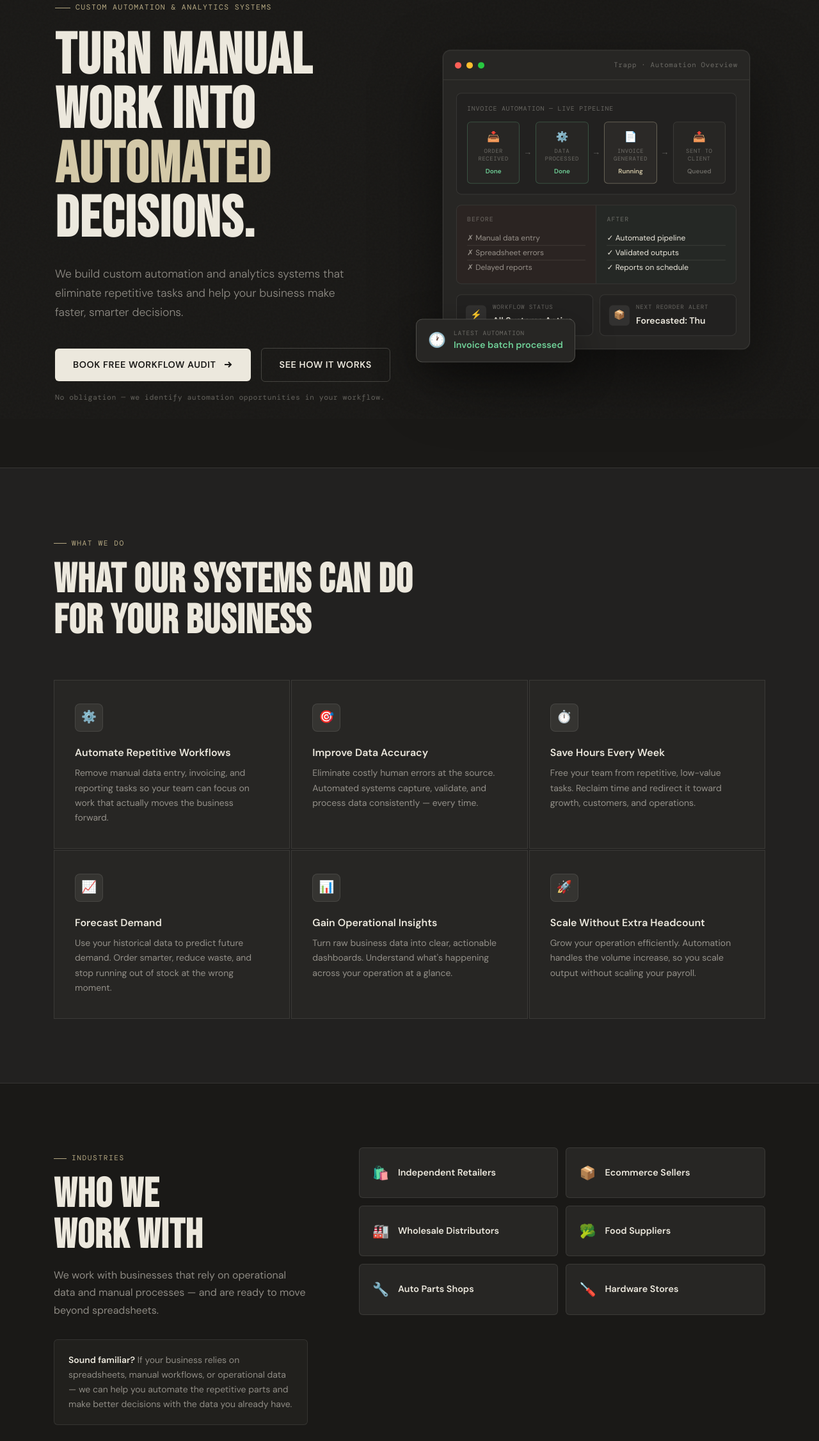
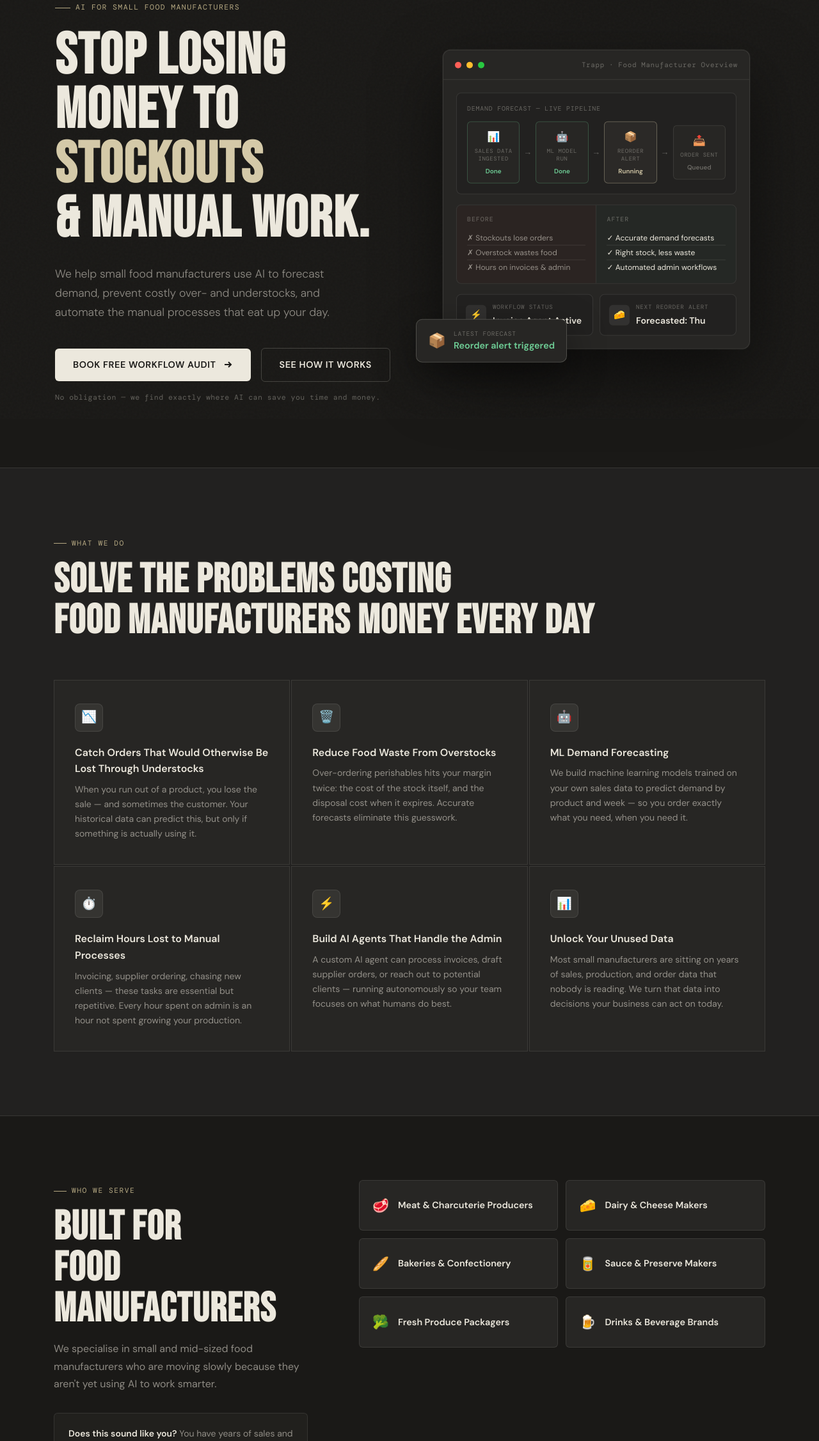
Before and after one commit to GergT/LandingTrapp, a plain HTML site: page index.html in a window 1280 px wide. Shown: the part 145-2398 px from the top of the page at 64% size. Drawn offline with nearby package versions, Linux system fonts and the light colour scheme.

Commit message:
Update index.html for improved messaging and focus

```diff
--- a/index.html
+++ b/index.html
@@ -3,14 +3,13 @@
 <head>
   <meta charset="UTF-8" />
   <meta name="viewport" content="width=device-width, initial-scale=1.0" />
-  <meta name="description" content="Trapp Analytics & Automations — We build custom automation systems and analytics tools that remove repetitive manual work and help businesses make better operational decisions." />
-  <title>Trapp Analytics & Automations — Turn Manual Work Into Automated Decisions</title>
+  <meta name="description" content="Trapp Analytics & Automations — We help small food manufacturers stop losing money to stockouts and manual processes with AI-powered demand forecasting and workflow automation." />
+  <title>Trapp Analytics & Automations — AI for Small Food Manufacturers</title>
 
   <link rel="preconnect" href="https://fonts.googleapis.com" />
   <link rel="preconnect" href="https://fonts.gstatic.com" crossorigin />
   <link href="https://fonts.googleapis.com/css2?family=Bebas+Neue&family=DM+Sans:wght@300;400;500;600&family=DM+Mono:wght@400;500&display=swap" rel="stylesheet" />
   <link rel="icon" type="image/x-icon" href="dark_logo.png" />
-
   <style>
     /* ─── TOKENS ─────────────────────────────────────────────── */
     :root {
@@ -390,7 +389,7 @@
       position: relative; overflow: hidden;
     }
     #cta::before {
-      content: 'AUTOMATE';
+      content: 'FORECAST';
       position: absolute; top: -0.1em; left: -0.02em;
       font-family: var(--font-head); font-size: 28vw; line-height: 1;
       color: rgba(26,25,23,0.04); pointer-events: none; user-select: none;
@@ -522,12 +521,12 @@
     <div class="hero-grid">
 
       <div class="hero-left">
-        <div class="hero-eyebrow reveal">Custom Automation & Analytics Systems</div>
+        <div class="hero-eyebrow reveal">AI for Small Food Manufacturers</div>
         <h1 class="reveal reveal-d1">
-          Turn Manual<br />Work Into<br /><em>Automated</em><br />Decisions.
+          Stop Losing<br />Money To<br /><em>Stockouts</em><br />&amp; Manual Work.
         </h1>
         <p class="hero-sub reveal reveal-d2">
-          We build custom automation and analytics systems that eliminate repetitive tasks and help your business make faster, smarter decisions.
+          We help small food manufacturers use AI to forecast demand, prevent costly over- and understocks, and automate the manual processes that eat up your day.
         </p>
         <div class="hero-actions reveal reveal-d3">
           <a class="btn" href="https://calendly.com/trappanalyticsandautomations/30min" target="_blank" rel="noopener">
@@ -536,7 +535,7 @@
           </a>
           <a class="btn btn-ghost" href="#how">See How It Works</a>
         </div>
-        <p class="hero-note reveal reveal-d4">No obligation — we identify automation opportunities in your workflow.</p>
+        <p class="hero-note reveal reveal-d4">No obligation — we find exactly where AI can save you time and money.</p>
       </div>
 
       <div class="hero-visual reveal reveal-d2">
@@ -545,35 +544,35 @@
             <div class="dash-dot"></div>
             <div class="dash-dot"></div>
             <div class="dash-dot"></div>
-            <span class="dash-title">Trapp · Automation Overview</span>
+            <span class="dash-title">Trapp · Food Manufacturer Overview</span>
           </div>
           <div class="dash-body">
 
             <!-- Workflow pipeline -->
             <div class="dash-pipeline">
-              <div class="dash-chart-label">Invoice Automation — Live Pipeline</div>
+              <div class="dash-chart-label">Demand Forecast — Live Pipeline</div>
               <div class="pipeline-steps">
                 <div class="pipeline-step done">
-                  <div class="ps-icon">📥</div>
-                  <div class="ps-label">Order Received</div>
+                  <div class="ps-icon">📊</div>
+                  <div class="ps-label">Sales Data Ingested</div>
                   <div class="ps-status">Done</div>
                 </div>
                 <div class="pipeline-arrow">→</div>
                 <div class="pipeline-step done">
-                  <div class="ps-icon">⚙️</div>
-                  <div class="ps-label">Data Processed</div>
+                  <div class="ps-icon">🤖</div>
+                  <div class="ps-label">ML Model Run</div>
                   <div class="ps-status">Done</div>
                 </div>
                 <div class="pipeline-arrow">→</div>
                 <div class="pipeline-step active">
-                  <div class="ps-icon">📄</div>
-                  <div class="ps-label">Invoice Generated</div>
+                  <div class="ps-icon">📦</div>
+                  <div class="ps-label">Reorder Alert</div>
                   <div class="ps-status ps-active">Running</div>
                 </div>
                 <div class="pipeline-arrow">→</div>
                 <div class="pipeline-step idle">
                   <div class="ps-icon">📤</div>
-                  <div class="ps-label">Sent to Client</div>
+                  <div class="ps-label">Order Sent</div>
                   <div class="ps-status ps-idle">Queued</div>
                 </div>
               </div>
@@ -583,16 +582,16 @@
             <div class="dash-compare">
               <div class="compare-col compare-before">
                 <div class="compare-head">Before</div>
-                <div class="compare-item">✗ Manual data entry</div>
-                <div class="compare-item">✗ Spreadsheet errors</div>
-                <div class="compare-item">✗ Delayed reports</div>
+                <div class="compare-item">✗ Stockouts lose orders</div>
+                <div class="compare-item">✗ Overstock wastes food</div>
+                <div class="compare-item">✗ Hours on invoices & admin</div>
               </div>
               <div class="compare-divider"></div>
               <div class="compare-col compare-after">
                 <div class="compare-head">After</div>
-                <div class="compare-item">✓ Automated pipeline</div>
-                <div class="compare-item">✓ Validated outputs</div>
-                <div class="compare-item">✓ Reports on schedule</div>
+                <div class="compare-item">✓ Accurate demand forecasts</div>
+                <div class="compare-item">✓ Right stock, less waste</div>
+                <div class="compare-item">✓ Automated admin workflows</div>
               </div>
             </div>
 
@@ -602,11 +601,11 @@
                 <div class="dash-pill-icon">⚡</div>
                 <div class="dash-pill-text">
                   <div class="label">Workflow Status</div>
-                  <div class="val">All Systems Active</div>
+                  <div class="val">Invoice Agent Active</div>
                 </div>
               </div>
               <div class="dash-pill">
-                <div class="dash-pill-icon">📦</div>
+                <div class="dash-pill-icon">🧀</div>
                 <div class="dash-pill-text">
                   <div class="label">Next Reorder Alert</div>
                   <div class="val">Forecasted: Thu</div>
@@ -617,10 +616,10 @@
           </div>
         </div>
         <div class="hero-badge">
-          <div class="badge-icon">🕐</div>
+          <div class="badge-icon">📦</div>
           <div class="badge-text">
-            <div class="label">Latest Automation</div>
-            <div class="val">Invoice batch processed</div>
+            <div class="label">Latest Forecast</div>
+            <div class="val">Reorder alert triggered</div>
           </div>
         </div>
       </div>
@@ -634,44 +633,44 @@
   <div class="wrap">
     <div class="benefits-intro">
       <div class="section-label reveal">What We Do</div>
-      <h2 class="reveal reveal-d1">What Our Systems Can Do<br />For Your Business</h2>
+      <h2 class="reveal reveal-d1">Solve The Problems Costing<br />Food Manufacturers Money Every Day</h2>
     </div>
     <div class="benefits-grid">
 
       <div class="benefit-card reveal">
-        <div class="benefit-icon">⚙️</div>
-        <div class="benefit-title">Automate Repetitive Workflows</div>
-        <div class="benefit-body">Remove manual data entry, invoicing, and reporting tasks so your team can focus on work that actually moves the business forward.</div>
+        <div class="benefit-icon">📉</div>
+        <div class="benefit-title">Catch Orders That Would Otherwise Be Lost Through Understocks</div>
+        <div class="benefit-body">When you run out of a product, you lose the sale — and sometimes the customer. Your historical data can predict this, but only if something is actually using it.</div>
       </div>
 
       <div class="benefit-card reveal reveal-d1">
-        <div class="benefit-icon">🎯</div>
-        <div class="benefit-title">Improve Data Accuracy</div>
-        <div class="benefit-body">Eliminate costly human errors at the source. Automated systems capture, validate, and process data consistently — every time.</div>
+        <div class="benefit-icon">🗑️</div>
+        <div class="benefit-title">Reduce Food Waste From Overstocks</div>
+        <div class="benefit-body">Over-ordering perishables hits your margin twice: the cost of the stock itself, and the disposal cost when it expires. Accurate forecasts eliminate this guesswork.</div>
       </div>
 
       <div class="benefit-card reveal reveal-d2">
-        <div class="benefit-icon">⏱️</div>
-        <div class="benefit-title">Save Hours Every Week</div>
-        <div class="benefit-body">Free your team from repetitive, low-value tasks. Reclaim time and redirect it toward growth, customers, and operations.</div>
+        <div class="benefit-icon">🤖</div>
+        <div class="benefit-title">ML Demand Forecasting</div>
+        <div class="benefit-body">We build machine learning models trained on your own sales data to predict demand by product and week — so you order exactly what you need, when you need it.</div>
       </div>
 
       <div class="benefit-card reveal reveal-d3">
-        <div class="benefit-icon">📈</div>
-        <div class="benefit-title">Forecast Demand</div>
-        <div class="benefit-body">Use your historical data to predict future demand. Order smarter, reduce waste, and stop running out of stock at the wrong moment.</div>
+        <div class="benefit-icon">⏱️</div>
+        <div class="benefit-title">Reclaim Hours Lost to Manual Processes</div>
+        <div class="benefit-body">Invoicing, supplier ordering, chasing new clients — these tasks are essential but repetitive. Every hour spent on admin is an hour not spent growing your production.</div>
       </div>
 
       <div class="benefit-card reveal reveal-d4">
-        <div class="benefit-icon">📊</div>
-        <div class="benefit-title">Gain Operational Insights</div>
-        <div class="benefit-body">Turn raw business data into clear, actionable dashboards. Understand what's happening across your operation at a glance.</div>
+        <div class="benefit-icon">⚡</div>
+        <div class="benefit-title">Build AI Agents That Handle the Admin</div>
+        <div class="benefit-body">A custom AI agent can process invoices, draft supplier orders, or reach out to potential clients — running autonomously so your team focuses on what humans do best.</div>
       </div>
 
       <div class="benefit-card reveal reveal-d5">
-        <div class="benefit-icon">🚀</div>
-        <div class="benefit-title">Scale Without Extra Headcount</div>
-        <div class="benefit-body">Grow your operation efficiently. Automation handles the volume increase, so you scale output without scaling your payroll.</div>
+        <div class="benefit-icon">📊</div>
+        <div class="benefit-title">Unlock Your Unused Data</div>
+        <div class="benefit-body">Most small manufacturers are sitting on years of sales, production, and order data that nobody is reading. We turn that data into decisions your business can act on today.</div>
       </div>
 
     </div>
@@ -684,41 +683,41 @@
     <div class="industries-layout">
 
       <div class="industries-left">
-        <div class="section-label reveal">Industries</div>
-        <h2 class="reveal reveal-d1">Who We<br />Work With</h2>
+        <div class="section-label reveal">Who We Serve</div>
+        <h2 class="reveal reveal-d1">Built For<br />Food Manufacturers</h2>
         <p class="section-sub reveal reveal-d2" style="margin-bottom:32px;">
-          We work with businesses that rely on operational data and manual processes — and are ready to move beyond spreadsheets.
+          We specialise in small and mid-sized food manufacturers who are moving slowly because they aren't yet using AI to work smarter.
         </p>
         <div class="industries-note reveal reveal-d3">
-          <strong>Sound familiar?</strong> If your business relies on spreadsheets, manual workflows, or operational data — we can help you automate the repetitive parts and make better decisions with the data you already have.
+          <strong>Does this sound like you?</strong> You have years of sales and order data sitting in spreadsheets. You're losing stock to guesswork. Your team spends hours every week on invoices, ordering, or chasing clients. We can change all of that.
         </div>
       </div>
 
       <div class="industries-right">
         <div class="industries-grid">
           <div class="industry-card reveal">
-            <div class="industry-icon">🛍️</div>
-            <div class="industry-name">Independent Retailers</div>
+            <div class="industry-icon">🥩</div>
+            <div class="industry-name">Meat & Charcuterie Producers</div>
           </div>
           <div class="industry-card reveal reveal-d1">
-            <div class="industry-icon">📦</div>
-            <div class="industry-name">Ecommerce Sellers</div>
+            <div class="industry-icon">🧀</div>
+            <div class="industry-name">Dairy & Cheese Makers</div>
           </div>
           <div class="industry-card reveal reveal-d2">
-            <div class="industry-icon">🏭</div>
-            <div class="industry-name">Wholesale Distributors</div>
+            <div class="industry-icon">🥖</div>
+            <div class="industry-name">Bakeries & Confectionery</div>
           </div>
           <div class="industry-card reveal reveal-d3">
-            <div class="industry-icon">🥦</div>
-            <div class="industry-name">Food Suppliers</div>
+            <div class="industry-icon">🥫</div>
+            <div class="industry-name">Sauce & Preserve Makers</div>
           </div>
           <div class="industry-card reveal reveal-d4">
-            <div class="industry-icon">🔧</div>
-            <div class="industry-name">Auto Parts Shops</div>
+            <div class="industry-icon">🥦</div>
+            <div class="industry-name">Fresh Produce Packagers</div>
           </div>
           <div class="industry-card reveal reveal-d5">
-            <div class="industry-icon">🪛</div>
-            <div class="industry-name">Hardware Stores</div>
+            <div class="industry-icon">🍺</div>
+            <div class="industry-name">Drinks & Beverage Brands</div>
           </div>
         </div>
       </div>
@@ -732,28 +731,28 @@
   <div class="wrap">
     <div class="section-label reveal">Process</div>
     <h2 class="reveal reveal-d1">How It Works</h2>
-    <p class="section-sub reveal reveal-d2">Three clear steps from initial conversation to a live system running in your business.</p>
+    <p class="section-sub reveal reveal-d2">Three clear steps from first conversation to a live AI system saving you time and money.</p>
     <div class="steps-grid">
 
       <div class="step reveal reveal-d1">
         <div class="step-num">01</div>
         <div class="step-badge">Step 1</div>
         <div class="step-title">Discovery Call</div>
-        <div class="step-body">We review your current workflows, understand your data sources, and identify exactly where automation can remove friction and save time.</div>
+        <div class="step-body">We dig into your current workflows — how you manage orders, stock, invoicing, and data. We identify exactly where AI can stop you losing money or wasting time.</div>
       </div>
 
       <div class="step reveal reveal-d2">
         <div class="step-num">02</div>
         <div class="step-badge">Step 2</div>
         <div class="step-title">Solution Design</div>
-        <div class="step-body">We design a custom system tailored to your business — no off-the-shelf software, no unnecessary complexity. Just a clear plan built around your operation.</div>
+        <div class="step-body">We design a custom system tailored to your production operation — whether that's a demand forecasting model, an AI agent for admin, or both. A clear plan built around your specific products and data.</div>
       </div>
 
       <div class="step reveal reveal-d3">
         <div class="step-num">03</div>
         <div class="step-badge">Step 3</div>
         <div class="step-title">Build & Deliver</div>
-        <div class="step-body">We implement the system, handle the integration, and train your team so they're confident using it from day one. You get results, not just software.</div>
+        <div class="step-body">We build and integrate the system into how you already work, train your team, and make sure it's running smoothly. You get measurable results — fewer stockouts, less waste, hours saved — from day one.</div>
       </div>
 
     </div>
@@ -764,40 +763,40 @@
 <section id="results" class="section-pad" style="background: var(--bg-raised); border-top: 1px solid var(--border); border-bottom: 1px solid var(--border);">
   <div class="wrap">
     <div class="section-label reveal">Results</div>
-    <h2 class="reveal reveal-d1">What We've Delivered</h2>
-    <p class="section-sub reveal reveal-d2">Real outcomes from systems we've built for businesses like yours.</p>
+    <h2 class="reveal reveal-d1">What We've Built<br />For Food Manufacturers</h2>
+    <p class="section-sub reveal reveal-d2">Real outcomes from AI systems we've built specifically for food production businesses.</p>
 
     <div class="results-layout">
 
       <div class="result-card reveal reveal-d1">
-        <div class="result-title">Invoice Automation System</div>
+        <div class="result-title">ML Demand Forecasting System</div>
         <div class="result-metric">
           <div class="metric-tick"><svg viewBox="0 0 10 10"><polyline points="2,5 4,8 8,2"/></svg></div>
-          <div class="metric-text"><strong>Eliminated manual invoice preparation</strong>End-to-end automation from order to invoice generation with zero manual input.</div>
+          <div class="metric-text"><strong>Eliminated costly stockouts</strong>Historical sales data transformed into weekly demand predictions, so the right products are always available for orders.</div>
         </div>
         <div class="result-metric">
           <div class="metric-tick"><svg viewBox="0 0 10 10"><polyline points="2,5 4,8 8,2"/></svg></div>
-          <div class="metric-text"><strong>Saved 3+ hours per week</strong>Time previously spent on repetitive invoice work redirected to higher-value tasks.</div>
+          <div class="metric-text"><strong>Reduced food waste from overstocks</strong>Better forecast accuracy cut over-ordering on perishable lines, directly improving margin.</div>
         </div>
         <div class="result-metric">
           <div class="metric-tick"><svg viewBox="0 0 10 10"><polyline points="2,5 4,8 8,2"/></svg></div>
-          <div class="metric-text"><strong>Reduced processing errors</strong>Human error removed from the process entirely with validation rules built in.</div>
+          <div class="metric-text"><strong>Data that was ignored, now in use</strong>Years of unused order history turned into a live, actionable decision-making tool.</div>
         </div>
       </div>
 
       <div class="result-card reveal reveal-d2">
-        <div class="result-title">Demand Forecasting System</div>
+        <div class="result-title">Invoice & Admin AI Agent</div>
         <div class="result-metric">
           <div class="metric-tick"><svg viewBox="0 0 10 10"><polyline points="2,5 4,8 8,2"/></svg></div>
-          <div class="metric-text"><strong>Improved purchasing decisions</strong>Historical sales data turned into accurate buy recommendations with confidence scores.</div>
+          <div class="metric-text"><strong>Eliminated manual invoice preparation</strong>End-to-end automation from order received to invoice sent — zero manual input required.</div>
         </div>
         <div class="result-metric">
           <div class="metric-tick"><svg viewBox="0 0 10 10"><polyline points="2,5 4,8 8,2"/></svg></div>
-          <div class="metric-text"><strong>Reduced stock shortages</strong>Proactive reorder alerts replaced reactive firefighting on the warehouse floor.</div>
+          <div class="metric-text"><strong>Saved 3+ hours per week</strong>Time previously spent on repetitive admin redirected to production and business growth.</div>
         </div>
         <div class="result-metric">
           <div class="metric-tick"><svg viewBox="0 0 10 10"><polyline points="2,5 4,8 8,2"/></svg></div>
-          <div class="metric-text"><strong>Reduced product waste</strong>Better forecast accuracy cut over-ordering and improved margin on perishable lines.</div>
+          <div class="metric-text"><strong>Scalable as order volume grows</strong>The agent handles 10 invoices or 1,000 — without adding headcount or slowing down.</div>
         </div>
       </div>
 
@@ -809,8 +808,8 @@
 <section id="cta">
   <div class="wrap">
     <div class="section-label reveal" style="justify-content:center;">Free Workflow Audit</div>
-    <h2 class="reveal reveal-d1">See What You<br />Could Automate</h2>
-    <p class="cta-sub reveal reveal-d2">Book a free workflow audit and discover exactly where your business can save time, reduce errors, and make better decisions.</p>
+    <h2 class="reveal reveal-d1">See Exactly Where<br />AI Can Help You</h2>
+    <p class="cta-sub reveal reveal-d2">Book a free audit and we'll show you specifically where demand forecasting or workflow automation can save you money, reduce waste, and win back your time.</p>
     <a class="btn btn-dark reveal reveal-d3" href="https://calendly.com/trappanalyticsandautomations/30min" target="_blank" rel="noopener" style="font-size:1rem; padding:18px 36px;">
       Book Free Workflow Audit
       <svg viewBox="0 0 16 16" fill="none" stroke="currentColor" stroke-width="2"><path d="M3 8h10M9 4l4 4-4 4"/></svg>
@@ -825,21 +824,21 @@
     <div class="footer-top">
       <div class="footer-brand">
         <img src="dark_logo.png" alt="Trapp Analytics & Automations" />
-        <p class="footer-tagline">Turn manual work and unused data into automated decisions.</p>
+        <p class="footer-tagline">Helping food manufacturers use AI to forecast demand and automate the manual work holding them back.</p>
       </div>
       <div class="footer-col">
         <div class="footer-col-title">Services</div>
-        <a href="#benefits">Workflow Automation</a>
-        <a href="#benefits">Analytics Pipelines</a>
         <a href="#benefits">Demand Forecasting</a>
-        <a href="#benefits">Automated Reporting</a>
+        <a href="#benefits">AI Workflow Agents</a>
+        <a href="#benefits">Invoice Automation</a>
+        <a href="#benefits">Data Analytics</a>
       </div>
       <div class="footer-col">
-        <div class="footer-col-title">Industries</div>
-        <a href="#industries">Independent Retailers</a>
-        <a href="#industries">Ecommerce Sellers</a>
-        <a href="#industries">Wholesale Distributors</a>
-        <a href="#industries">Food Suppliers</a>
+        <div class="footer-col-title">Food Manufacturers</div>
+        <a href="#industries">Meat & Charcuterie</a>
+        <a href="#industries">Dairy & Cheese</a>
+        <a href="#industries">Bakeries & Confectionery</a>
+        <a href="#industries">Sauce & Preserve Makers</a>
       </div>
       <div class="footer-col">
         <div class="footer-col-title">Get Started</div>
@@ -849,7 +848,7 @@
       </div>
     </div>
     <div class="footer-bottom">
-      <span class="footer-copy">© 2026 Trapp Analytics & Automations. All rights reserved.</span>
+      <span class="footer-copy">© 2025 Trapp Analytics & Automations. All rights reserved.</span>
       <a class="btn" href="https://calendly.com/trappanalyticsandautomations/30min" target="_blank" rel="noopener" style="font-size:0.8rem; padding:10px 20px;">
         Book Free Workflow Audit
       </a>
```
